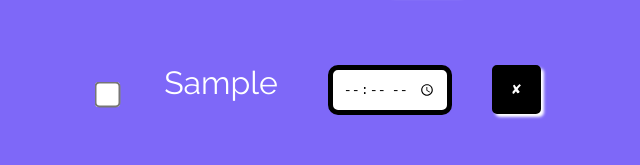
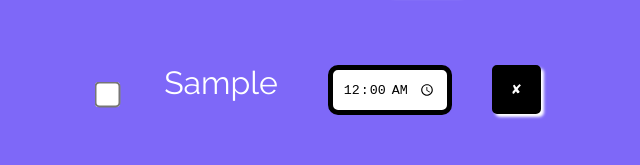
Before and after one commit to rwhitney1997/im318-A3, a SvelteKit app: page / in a window 1280 px wide. Both pictures are taken after typing "Sample" into the empty fields and a click on the button "Add Event". Shown: the part 471-636 px from the top of the page, without its empty margins (341-981 px from the left). Built offline with nearby package versions, Linux system fonts and the light colour scheme.

Commit message:
Added local storage to time, final push before publish

```diff
--- a/src/routes/Todo.svelte
+++ b/src/routes/Todo.svelte
@@ -4,7 +4,6 @@
      import {onMount} from 'svelte';
      import { fly } from 'svelte/transition';
      import { Confetti } from "svelte-confetti";
-     import { M } from 'svelte-motion'
      let todoItem = $state('');
      let todoList = $state([]); //square brackets for array
      let storedList;
@@ -28,6 +27,7 @@ function addItem(event) {
      }
      todoList = [...todoList, {
           text: todoItem,
+          time: "00:00:00",
           done: false
      }];
      updateList();
@@ -64,7 +64,7 @@ $inspect(todoList);
                </span>
                {/if}
                </span>
-               <span class:done={item.done}>{item.text}<input type="time" name="timestamp" class="inputTime"></span> <!-- span directive adds class when item is done, specifically - see style below -->
+               <span class:done={item.done}>{item.text}<input bind:value={item.time} type="time" name="timestamp" class="inputTime" onchange={updateList}></span> <!-- span directive adds class when item is done, specifically - see style below -->
                <button id="listButton" type="button" onclick={() => removeItem(index)}>&#10008</button>
           </li>
      {/each}
```
